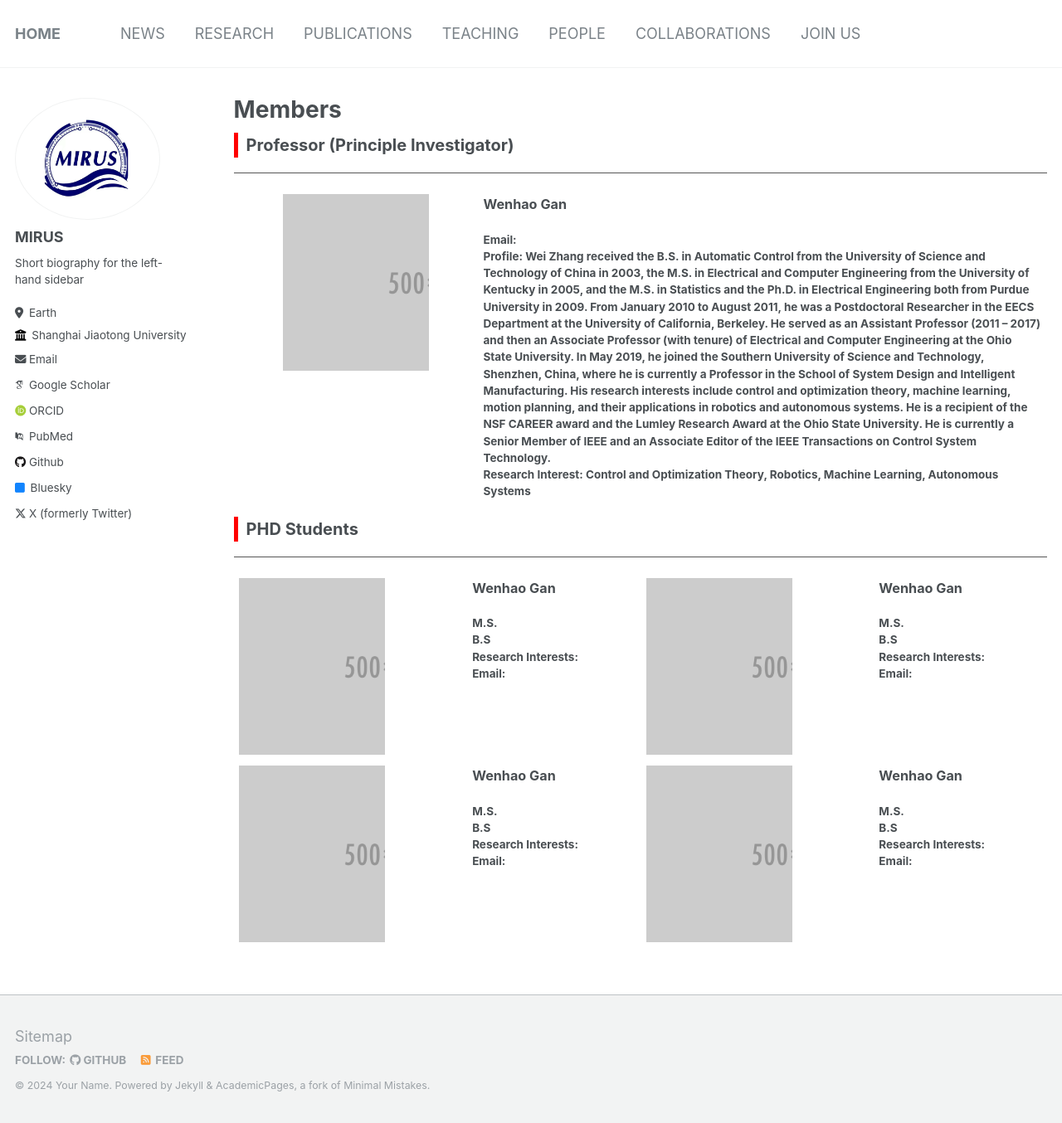
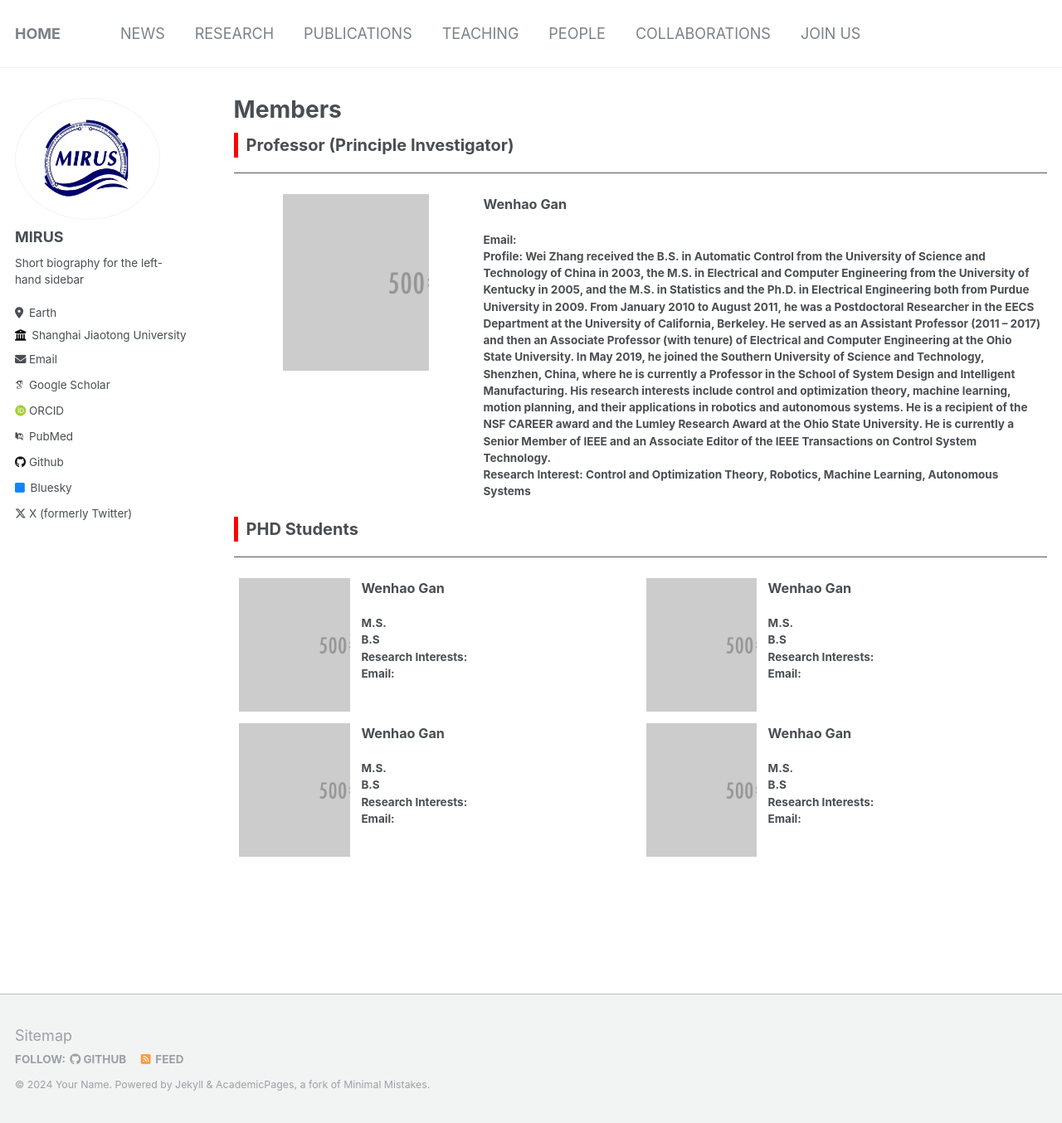
Before and after one commit to SJTU-MIRUS/MIRUS.github.io, a Jekyll site: the page built from _pages/people.md, in a window 1280 px wide and 1354 px high. Shown: the whole window at 83% size. Built offline with Jekyll 4.4.1, drawn with Linux system fonts in a browser that asks for light colours; some web fonts are replaced.

Commit message:
Update people.md

```diff
--- a/_pages/people.md
+++ b/_pages/people.md
@@ -34,8 +34,14 @@ author_profile: true
 
 <hr style="height:1px;border:none;border-top:1px solid #555555;" />
 <table style="width: 100%; border: 0; border-collapse: collapse;">
+  <colgroup>
+    <col style="width: 15%;">
+    <col style="width: 35%;">
+      <col style="width: 15%;">
+    <col style="width: 35%;">
+  </colgroup>
   <tr>
-    <th style="border: 0;"><img src='../images/TestIcon.png'></th>
+    <th style="border: 0;width: 15%"><img src='../images/TestIcon.png' style="display: block; margin: auto;"></th>
     <th style="border: 0;text-align: left;vertical-align: top;">
     <span style="font-size: larger;">Wenhao Gan</span> <br><br>
     <b>M.S.</b> <br>
@@ -43,7 +49,7 @@ author_profile: true
     <b>Research Interests:</b> <br>
     <b>Email:</b> <br>
     </th>
-    <th style="border: 0;"><img src='../images/TestIcon.png'></th>
+    <th style="border: 0;width: 15%"><img src='../images/TestIcon.png' style="display: block; margin: auto;"></th>
     <th style="border: 0;text-align: left;vertical-align: top;">
     <span style="font-size: larger;">Wenhao Gan</span> <br><br>
     <b>M.S.</b> <br>
@@ -53,7 +59,7 @@ author_profile: true
     </th>
   </tr>
   <tr>
-    <th style="border: 0;"><img src='../images/TestIcon.png'></th>
+    <th style="border: 0;width: 15%"><img src='../images/TestIcon.png' style="display: block; margin: auto;"></th>
     <th style="border: 0;text-align: justify;vertical-align: top;">
     <span style="font-size: larger;">Wenhao Gan</span> <br><br>
     <b>M.S.</b> <br>
@@ -61,7 +67,7 @@ author_profile: true
     <b>Research Interests:</b> <br>
     <b>Email:</b> <br>
     </th>
-    <th style="border: 0;"><img src='../images/TestIcon.png'></th>
+    <th style="border: 0;width: 15%"><img src='../images/TestIcon.png' style="display: block; margin: auto;"></th>
     <th style="border: 0;text-align: left;vertical-align: top;">
     <span style="font-size: larger;">Wenhao Gan</span> <br><br>
     <b>M.S.</b> <br>
```
